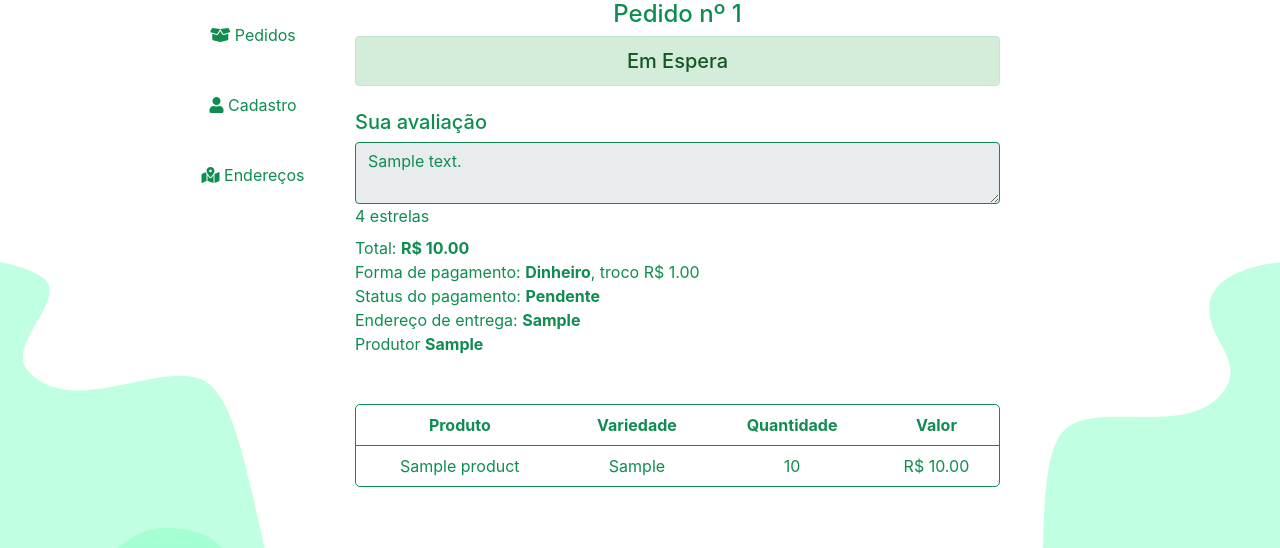
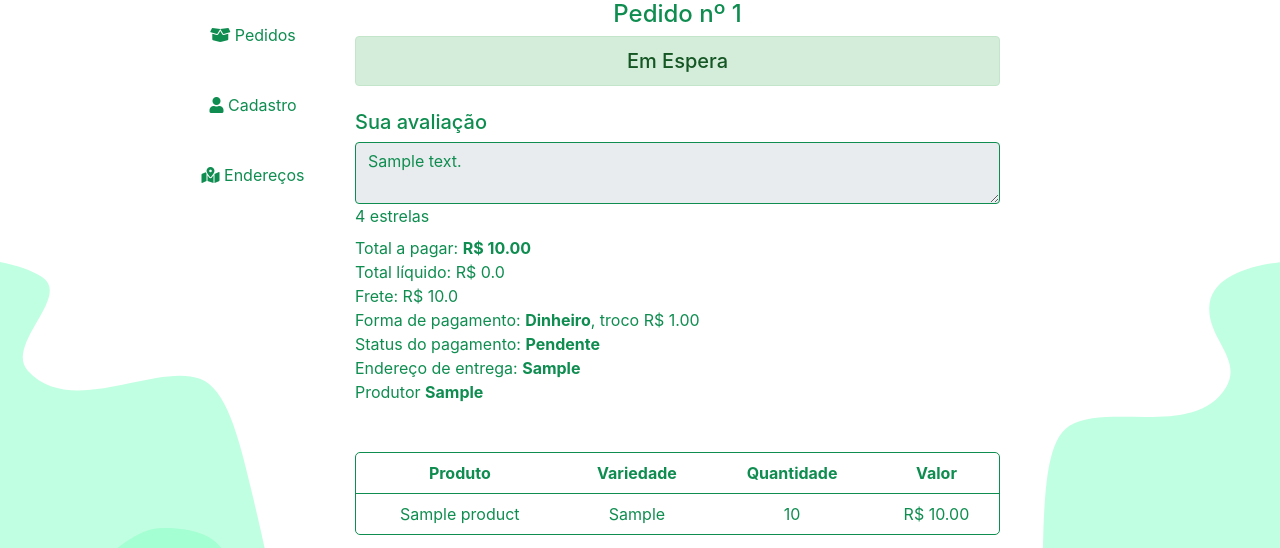
Before and after one commit to irisviana/Da_Roca, a Django app: page /order/order/1 in a window 1280 px wide. Shown: the part 165-713 px from the top of the page. Run offline with Django 3.2, Linux system fonts and the light colour scheme; a user stored in the database is signed in; tables that the repository leaves empty hold one stand-in row (values such as "Sample post"); some libraries are stand-ins or nearby versions; some web fonts are replaced.

Commit message:
Tratamento de frete no valores dos pedidos

```diff
--- a/orders/models.py
+++ b/orders/models.py
@@ -14,6 +14,8 @@ class CartProduct(models.Model):
     user = models.ForeignKey(
         User, on_delete=models.CASCADE, null=False, blank=False)
 
+    def get_delivery_price(self):
+        return self.product.user.delivery_price
 
 class Payment(models.Model):
     PAYMENT_TYPE = (
@@ -75,6 +77,11 @@ class Order(models.Model):
         options = dict(Order.ORDER_STATUS)
         del options[4]
         return options
+
+    def get_liquid_value(self):
+        order_products = OrderProduct.objects.filter(
+            order=self)
+        return float(self.total_price) - order_products[0].get_delivery_price()
 class OrderProduct(models.Model):
     quantity = models.IntegerField(null=False, blank=False)
     product = models.ForeignKey(
@@ -82,6 +89,8 @@ class OrderProduct(models.Model):
     order = models.ForeignKey(
         Order, on_delete=CASCADE, null=False, blank=False)
 
+    def get_delivery_price(self):
+        return self.product.user.delivery_price
 
 class Rating(models.Model):
     user = models.ForeignKey(
--- a/orders/views.py
+++ b/orders/views.py
@@ -13,8 +13,18 @@ class CartProductView:
         if request.user.is_authenticated:
             user = request.user
             cart = CartProduct.objects.filter(user_id=user.id).order_by('-id')
+
+            total_value = OrderView.get_total_price(cart)
+            delivery_price = 0
+            if len(cart):
+                delivery_price = cart[0].get_delivery_price()
+
+            total_value += delivery_price
+
             return render(request, 'cart/home.html', {
                 "cart": cart,
+                'total_value': total_value,
+                'delivery_price': delivery_price
             })
         return redirect('login')
 
@@ -129,6 +139,8 @@ class OrderView:
                         return redirect('confirm_order')
 
                     total_price = OrderView.get_total_price(cart)
+                    total_price += cart[0].get_delivery_price()
+
                     payment = Payment(type=payment_method, status=0, change=change if change else 0)
                     payment.save()
                     order = Order(
@@ -150,9 +162,16 @@ class OrderView:
 
                 addresses = Address.objects.filter(user=user)
                 cart = CartProduct.objects.filter(user_id=user.id).order_by('-id')
+                total_value = OrderView.get_total_price(cart)
+                delivery_price = 0
+                if len(cart):
+                    delivery_price = cart[0].get_delivery_price()
+                total_value += delivery_price
                 return render(request, 'cart/confirm_order.html', {
                     "cart": cart,
                     "addresses": addresses,
+                    "total_value": total_value,
+                    "delivery_price": delivery_price
                 })
 
             return redirect('cart')
@@ -246,8 +265,7 @@ class SellerOrderView:
     def index(cls, request):
         order_id = request.GET.get('order_id', None)
         if request.user.is_authenticated:
-            user = get_object_or_404(User, username=request.user.username)
-            order = Order.objects.get(id=order_id, orderproduct__product__user=user)
+            order = Order.objects.get(id=order_id)
             order_products = OrderProduct.objects.filter(order=order)
 
             return render(request, '../templates/orders/details_seller_order.html', {
--- a/templates/cart/confirm_order.html
+++ b/templates/cart/confirm_order.html
@@ -118,6 +118,12 @@
                 </div>
             {% endif %}
         </div>
+        <div class="my-2 ml-auto w-100 d-flex justify-content-end">
+            <h5>{% if not delivery_price %}Frete grátis{% else %}Frete: R$ {{ delivery_price }} {% endif %}</h5>
+        </div>
+        <div class="my-2 ml-auto w-100 d-flex justify-content-end">
+            <h5>Valor total: R$ {{ total_value }}</h5>
+        </div>
         <div class="d-flex justify-content-between">
             <a class="mt-4 btn btn-secondary w-auto" href="{% url 'cart' %}" type="submit" title="Voltar para o carrinho">Voltar para o carrinho</a>
             <button class="mt-4 btn btn-primary w-auto" form="confirm-form" type="submit" title="Finalizar compra">Finalizar compra</button>
--- a/templates/cart/home.html
+++ b/templates/cart/home.html
@@ -98,6 +98,12 @@
             {% endif %}
         </div>
         {% if cart|length > 0%}
+            <div class="my-2 ml-auto w-100 d-flex justify-content-end">
+                <h5>{% if not delivery_price %}Frete grátis{% else %}Frete: R$ {{ delivery_price }} {% endif %}</h5>
+            </div>
+            <div class="my-2 ml-auto w-100 d-flex justify-content-end">
+                <h5>Valor total: R$ {{ total_value }}</h5>
+            </div>
             <div class="my-2 mx-auto w-25">
                 <a href="{% url 'confirm_order' %}" type="submit" class="btn btn-primary " title="Prosseguir compra">Prosseguir compra</a>
             </div>
--- a/templates/orders/view_order.html
+++ b/templates/orders/view_order.html
@@ -55,7 +55,9 @@
             </div>
         {% endif %}
         <div class="w-100 align-left">
-            <p>Total: <strong>R$ {{ order.total_price|floatformat:2|intcomma }}</strong></p>
+            <p>Total a pagar: <strong>R$ {{ order.total_price|floatformat:2|intcomma }}</strong></p>
+            <p>Total líquido: R$ {{ order.get_liquid_value }}</p>
+            <p>Frete: R$ {{ order_products.0.get_delivery_price }}</p>
             <p>Forma de pagamento: <strong>{{ order.payment.get_type }}</strong>{% if order.payment.type == 'C' %}, troco R$ {{ order.payment.change }}{% endif %}</p>
             <p>Status do pagamento: <strong>{{ order.payment.get_status }}</strong></p>
             <p>Endereço de entrega:
```
